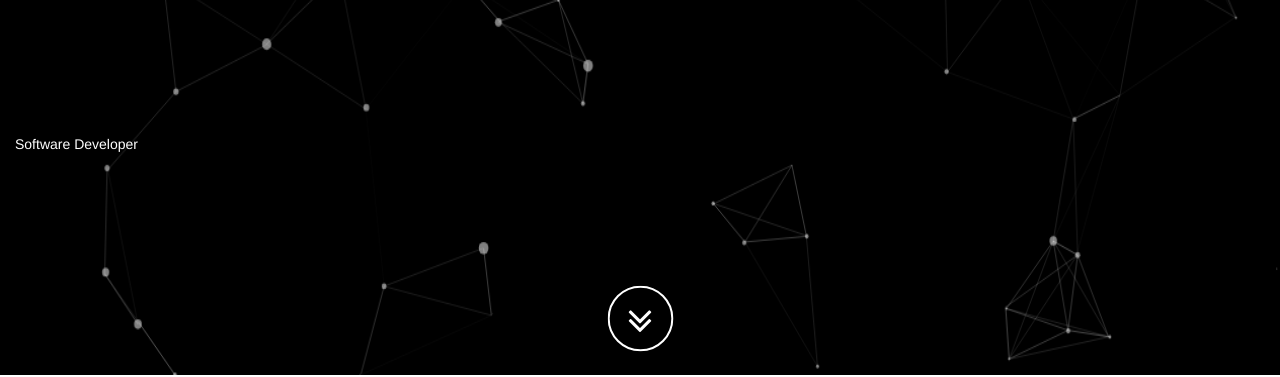
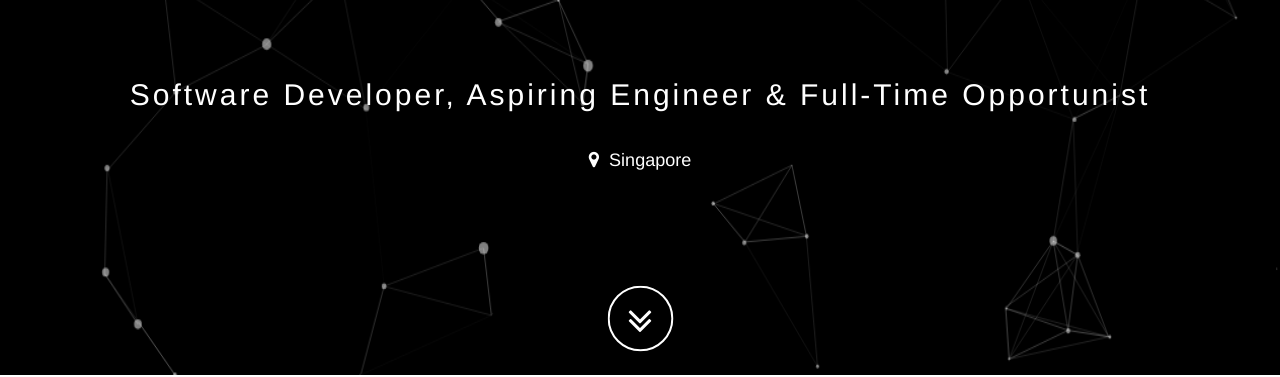
Before and after one commit to SaiMun92/SaiMun92-home, a website with bundled scripts: page index.html in a window 1280 px wide. Shown: the part 425-802 px from the top of the page. Built offline with nearby package versions, Linux system fonts and the light colour scheme.

Commit message:
role fix

```diff
--- a/index.html
+++ b/index.html
@@ -59,7 +59,8 @@
 
             <div class="jumbotron-content animated fadeIn delayed-entry">
                 <h1 id="title">Lee Sai Mun</h1>
-                <h2 id="tagline"></h2>Software Developer</h2>
+                <h2 id="tagline">Software Developer, Aspiring Engineer &amp; Full-Time Opportunist</h2>
+                <h4 id="location"><i class="fa fa-map-marker"></i>&nbsp;&nbsp;Singapore</h4>
             </div>
 
             <div class="btn-scroll-wrapper animated fadeIn delayed-entry">
```
